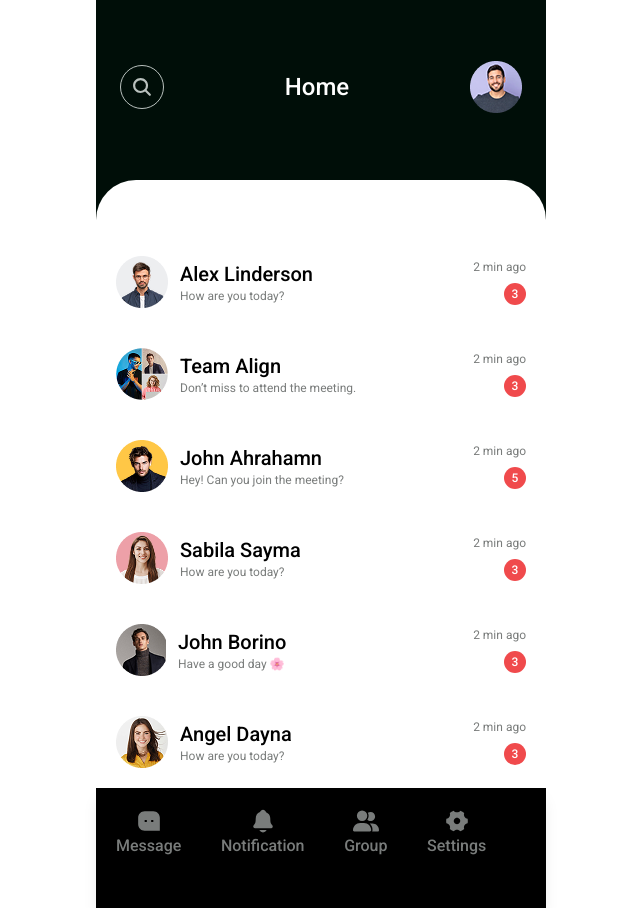
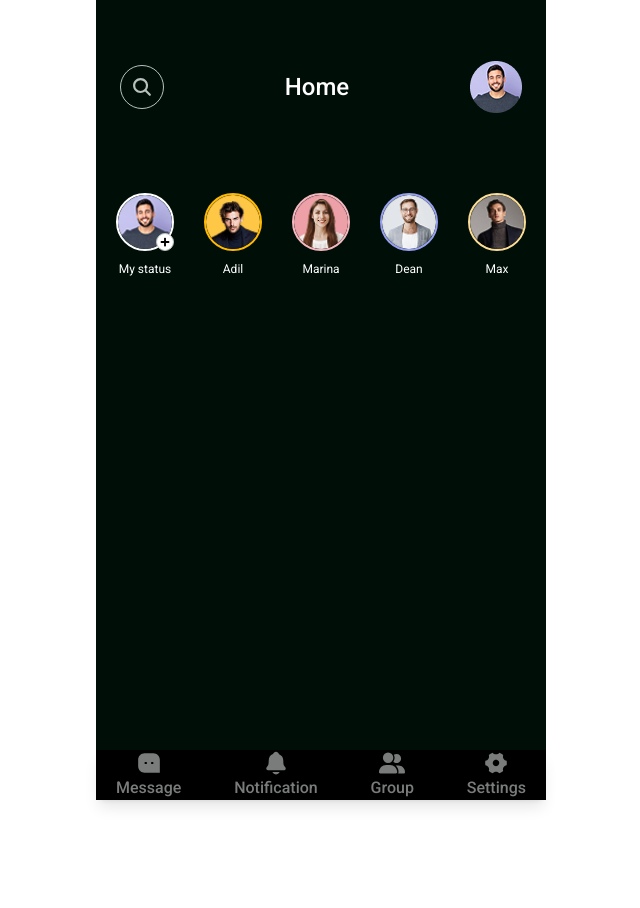
Before and after one commit to muradhosenrafi/Facebook-copy-, a React (Vite) app: page /home in a window 1280 px wide. Shown: the whole page, without its empty margins (319-959 px from the left). After the commit the page ends 800 px from the top, so only its background shows below. Built offline with nearby package versions, Linux system fonts and the light colour scheme; a web font is replaced by a local one.

Commit message:
message option

```diff
--- a/src/layouts/FontPage.jsx
+++ b/src/layouts/FontPage.jsx
@@ -11,7 +11,7 @@ import { Link } from "react-router-dom"
 
 const FontPage = () => {
   return (
-  <section className="py-5">
+  <section className="">
      <Container>
      <div className="w-full bg-secondary h-full">
     <div className="items-center pt-[60px] justify-center flex">
--- a/src/layouts/MenuBar.jsx
+++ b/src/layouts/MenuBar.jsx
@@ -9,10 +9,10 @@ import { Link } from "react-router-dom";
 
 const MenuBar = () => {
   return (
-  <section  className="sticky top-0 z-50">
+  <section  className="fixed bottom-0 w-full z-50 ">
     <Container className="">
-     <div className="w-full bg-black shadow-lg py-5 px-5">
-        <Flex className="justify-between">
+     <div className="w-full bg-black shadow-lg  px-5">
+        <Flex className="justify-between items-center">
   <div className="flex group cursor-pointer flex-col items-center">
     <RiMessage3Fill className="w-[26px] h-[26px] text-navtex  text-navtext group-hover:text-inptext duration-300" />
     <p className="font-medium text-base text-navtext group-hover:text-inptext duration-300 group-hover:font-medium font-robot">Message</p>
@@ -34,7 +34,7 @@ const MenuBar = () => {
     <p className="font-medium text-base text-navtext group-hover:text-inptext duration-300 group-hover:font-medium  font-robot">Settings</p>
   </div>
 </Link>
-     <div className="h-[80px]"></div>
+     {/* <div className="h-[80px]"></div> */}
 </Flex>
      </div>
     </Container>
--- a/src/layouts/MessageOption.jsx
+++ b/src/layouts/MessageOption.jsx
@@ -1,81 +1,8 @@
-import MassageProfile from "../components/MassageProfile"
-import Container from "../components/Container"
-import profile from "../assets/fast.png"
-import profile1 from "../assets/group.png"
-import profile2 from "../assets/profile3.png"
-import profile3 from "../assets/profile2.png"
-import profile5 from "../assets/profile1.png"
-import profile6 from "../assets/last.png"
+import React from 'react'
 
-const MessageOption = ({className}) => {
+const MessageOption = () => {
   return (
-<Container className={`w-full bg-white rounded-t-[40px] z-50 pt-9 ${className}`}>
-        <div className=" mt-5">
-
-<MassageProfile
-className="cursor-pointer bg-[#F1F6FA]"
-hedname="Alex Linderson"
-title="How are you today?"
-notification="3"
-time="2 min ago"
-profilleimg={profile}
-
-/>
-
-<MassageProfile
-className="cursor-pointer bg-[#F1F6FA]"
-hedname="Team Align"
-title="Don’t miss to attend the meeting."
-notification="3"
-time="2 min ago"
-profilleimg={profile1}
-
-/>
-
-<MassageProfile
-className="cursor-pointer bg-[#F1F6FA]"
-hedname="John Ahrahamn"
-title="Hey! Can you join the meeting?"
-notification="5"
-time="2 min ago"
-profilleimg={profile2}
-
-/>
-
-<MassageProfile
-className="cursor-pointer bg-[#F1F6FA]"
-hedname="Sabila Sayma"
-title="How are you today?"
-notification="3"
-time="2 min ago"
-profilleimg={profile3}
-
-/>
-
-
-<MassageProfile
-className="cursor-pointer bg-[#F1F6FA]"
-hedname="John Borino"
-title="Have a good day 🌸"
-notification="3"
-time="2 min ago"
-profilleimg={profile5}
-
-/>
-
-
-<MassageProfile
-className="cursor-pointer bg-[#F1F6FA]"
-hedname="Angel Dayna"
-title="How are you today?"
-notification="3"
-time="2 min ago"
-profilleimg={profile6}
-
-/>
-
-    </div>
-</Container>
+    <div>MessageOption</div>
   )
 }
 
--- a/src/pages/Home.jsx
+++ b/src/pages/Home.jsx
@@ -13,10 +13,8 @@ import Nav from '../layouts/Nav'
 const Home = () => {
   return (
 <div>
-       <div>
+       <div className='relative min-h-screen'>
          <Nav/>
-        <MessageOption className="-mt-[620px] relative z-10" />
-
        <MenuBar />
        </div>
 {/*
```
